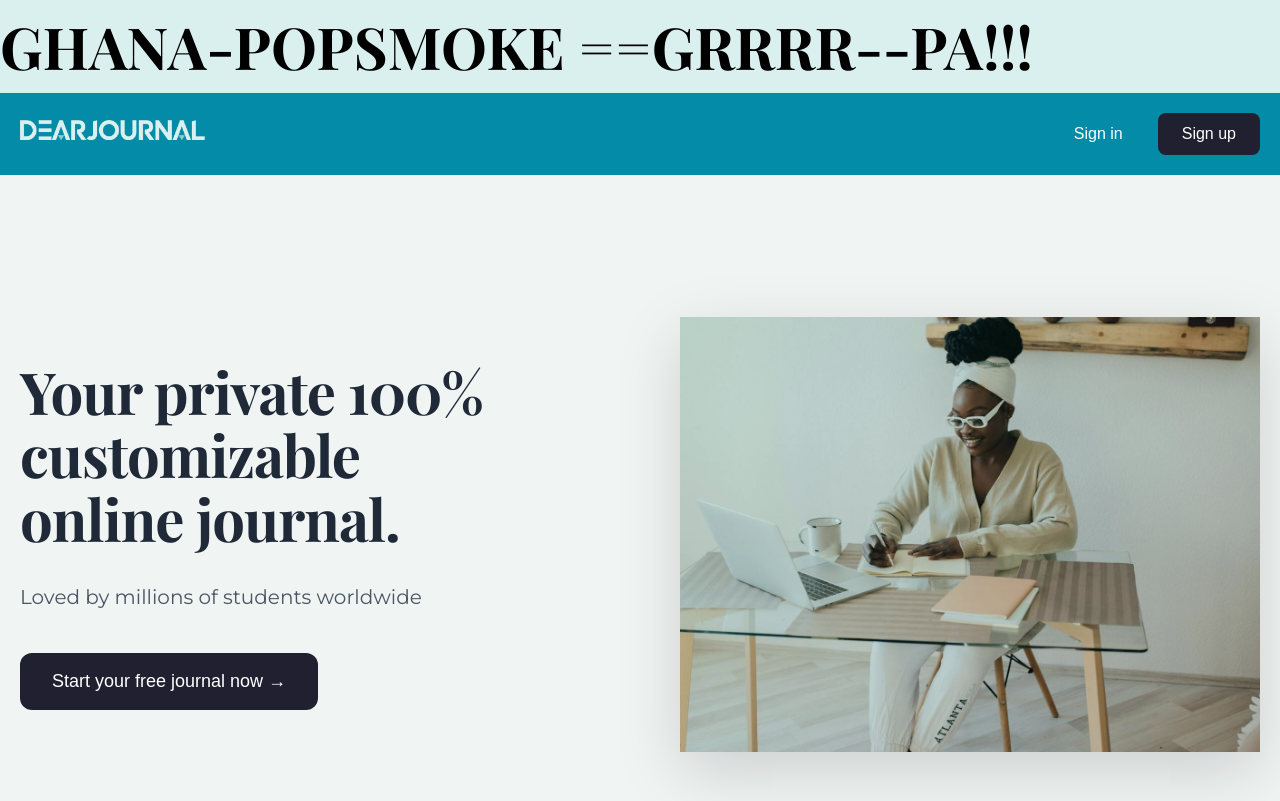
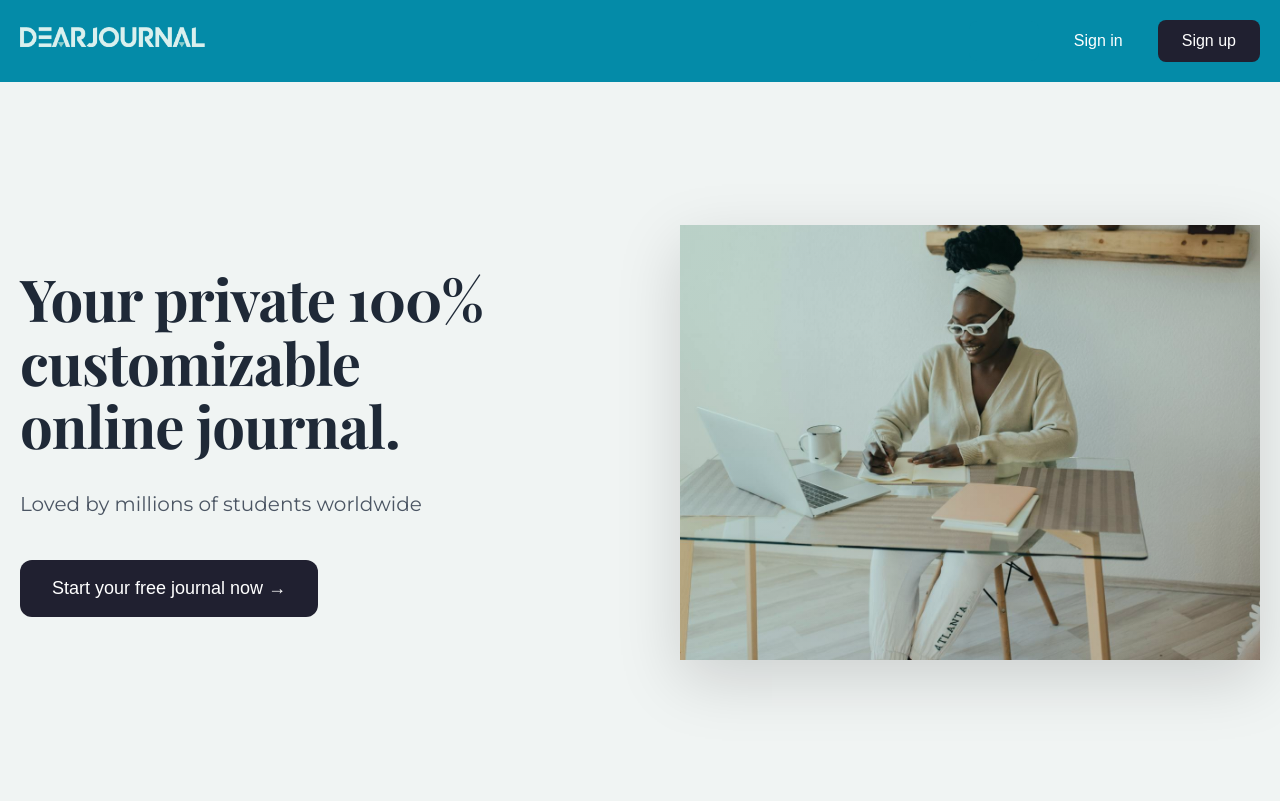
Before and after one commit to Hidden-Umah/Journal-Web-App, a Django app: page / in a window 1280 px wide. Shown: the top 801 px of the page. Run offline with Django 5.2, Linux system fonts and the light colour scheme; some web fonts are replaced.

Commit message:
Removed heading from homepage

```diff
--- a/dear_journal_app/templates/index.html
+++ b/dear_journal_app/templates/index.html
@@ -5,7 +5,7 @@
     <meta charset="UTF-8">
     <meta name="viewport" content="width=device-width, initial-scale=1.0">
     <title>DearJournal - Your Private Online Journal</title>
-    <h1>GHANA-POPSMOKE ==GRRRR--PA!!!</h1>
+
 
     {% load static %}
     <link rel="stylesheet" href="{% static 'css/index.css' %}">
```
